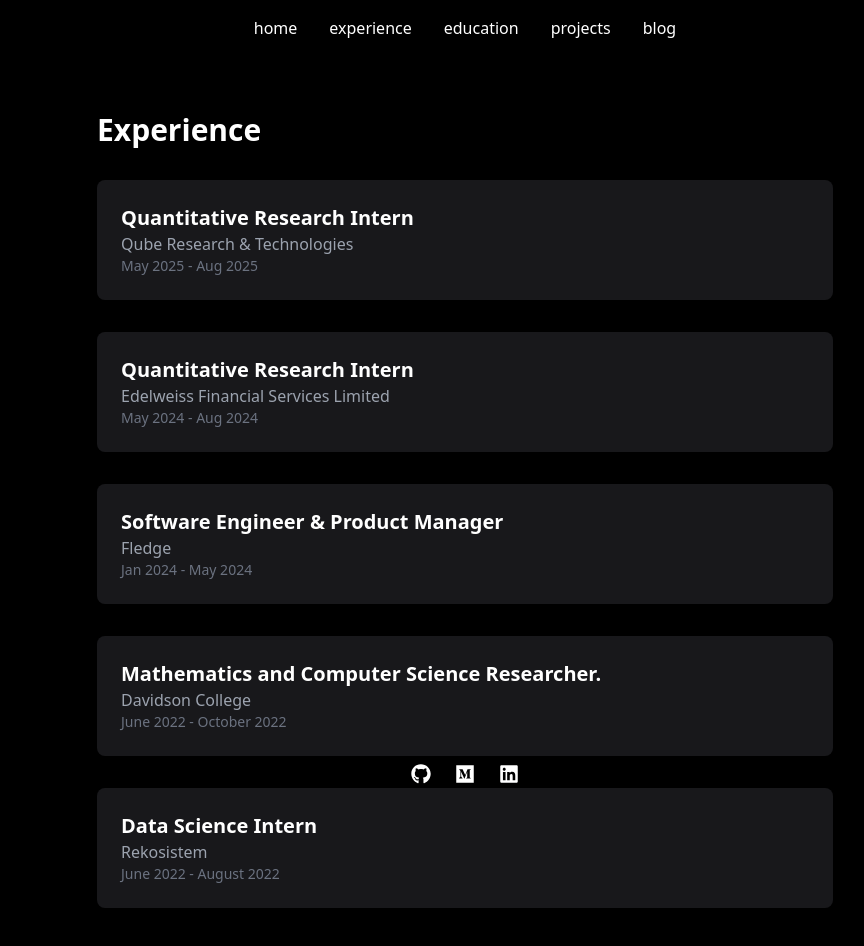
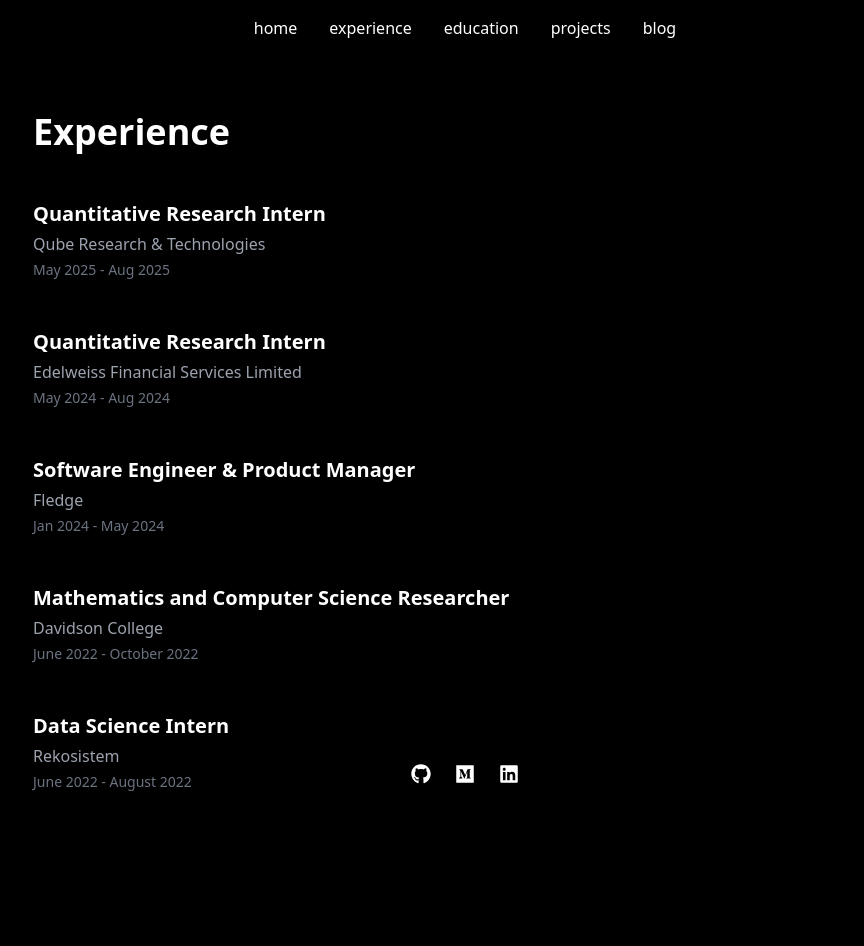
Before and after one commit to nikhil-lalgudi/personal-website, a React (Vite) app: page /experience in a window 1280 px wide. Shown: the top 946 px of the page, without its empty margins (175-1039 px from the left). After the commit the page ends 848 px from the top, so only its background shows below. Built offline with nearby package versions, Linux system fonts and the light colour scheme.

Commit message:
better design?

```diff
--- a/src/pages/Experience.tsx
+++ b/src/pages/Experience.tsx
@@ -1,4 +1,6 @@
-import { motion } from 'framer-motion';
+"use client"
+
+import { motion } from "framer-motion"
 
 const experiences = [
   {
@@ -18,7 +20,7 @@
   },
   {
     company: "Davidson College",
-    role: " Mathematics and Computer Science Researcher.",
+    role: "Mathematics and Computer Science Researcher",
     duration: "June 2022 - October 2022",
   },
   {
@@ -26,34 +28,30 @@
     role: "Data Science Intern",
     duration: "June 2022 - August 2022",
   },
-];
+]
 
 export default function Experience() {
   return (
-    <div className="max-w-3xl mx-auto px-4 py-12">
-      <motion.div
-        initial={{ opacity: 0 }}
-        animate={{ opacity: 1 }}
-        transition={{ duration: 0.5 }}
-      >
-        <h1 className="text-3xl font-bold mb-8">Experience</h1>
+    <div className="max-w-4xl mx-auto px-4 py-12 bg-black text-white">
+      <motion.div initial={{ opacity: 0 }} animate={{ opacity: 1 }} transition={{ duration: 0.5 }}>
+        <h1 className="text-4xl font-bold mb-12">Experience</h1>
 
-        <div className="space-y-8">
+        <div className="space-y-10">
           {experiences.map((exp, index) => (
             <motion.div
               key={index}
               initial={{ opacity: 0, y: 20 }}
               animate={{ opacity: 1, y: 0 }}
               transition={{ delay: index * 0.1 }}
-              className="bg-zinc-900 p-6 rounded-lg"
+              className="pb-2"
             >
-              <h3 className="text-xl font-semibold">{exp.role}</h3>
-              <p className="text-gray-400">{exp.company}</p>
-              <p className="text-gray-500 text-sm">{exp.duration}</p>
+              <h3 className="text-xl font-semibold text-white">{exp.role}</h3>
+              <p className="text-gray-400 mt-1">{exp.company}</p>
+              <p className="text-gray-500 text-sm mt-1">{exp.duration}</p>
             </motion.div>
           ))}
         </div>
       </motion.div>
     </div>
-  );
+  )
 }
```
